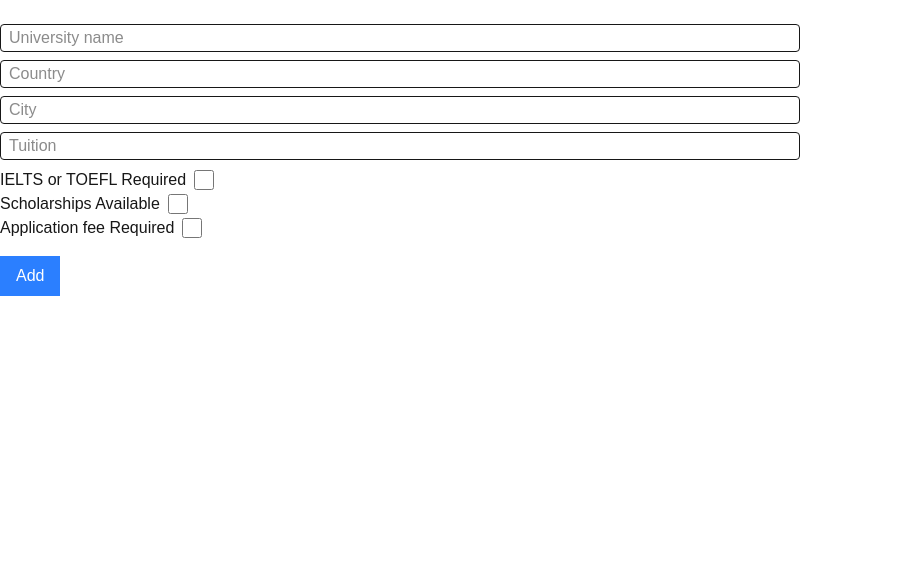
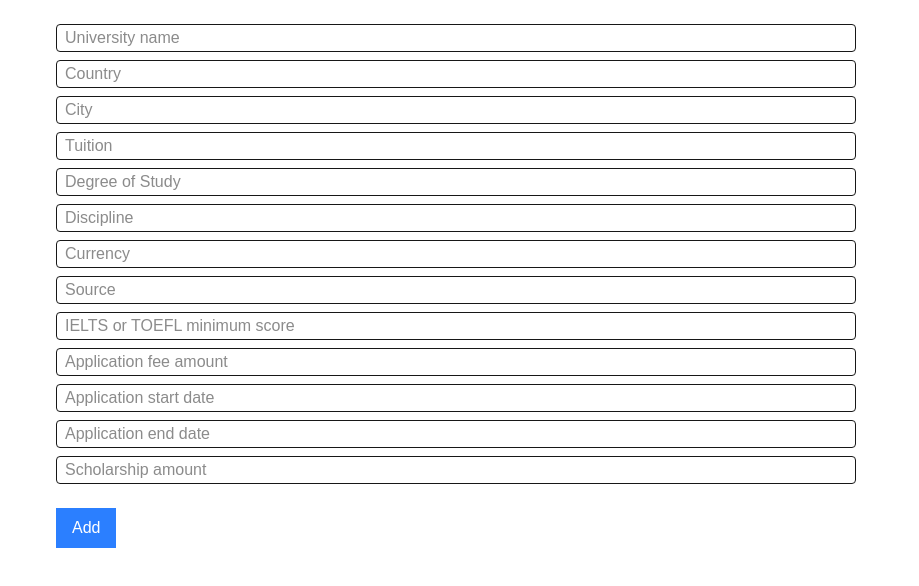
Before and after one commit to chunogreg/global-skill-passport, a Next.js app: page /admin in a window 1280 px wide. Shown: the top 586 px of the page, without its empty margins (0-919 px from the left). Built offline with nearby package versions, Linux system fonts and the light colour scheme.

Commit message:
Changed applicationfee, scholarships and ielts from boolean to real numbers and reprogrammed calculateScore() and getMessage()

```diff
--- a/src/app/admin/page.tsx
+++ b/src/app/admin/page.tsx
@@ -1,8 +1,19 @@
 "use client";
 
+//import { useState } from "react";
+
 const AdminPage = () => {
-  const handleSubmit = async (e: any) => {
+  // const [text, setText] = useState("");
+
+  interface myEvent {
+    //currentTarget: HTMLFormElement;
+    target: HTMLFormElement;
+    preventDefault: () => void;
+  }
+
+  const handleSubmit = async (e: myEvent) => {
     e.preventDefault();
+
     const formData = new FormData(e.target);
 
     const body = {
@@ -11,8 +22,17 @@ const AdminPage = () => {
       city: formData.get("city"),
       degree: formData.get("degree"),
       tuition: formData.get("tuition"),
-      ielts_required: formData.get("ielts") === "on",
-      scholarships: formData.get("scholarships") === "on",
+      discipline: formData.get("discipline"),
+      currency: formData.get("currency"),
+      source: formData.get("source"),
+      ielts_min_score: formData.get("ielts_min_score"),
+      application_fee_amount: formData.get("application_fee_amount"),
+      application_start_date: formData.get("application_start_date"),
+      application_end_date: formData.get("application_end_date"),
+      scholarship_amount: formData.get("scholarship_amount"),
+
+      // ielts_required: formData.get("ielts") === "on",
+      // scholarships: formData.get("scholarships") === "on",
 
       // discipline: formData.get("discipline"),
 
@@ -32,48 +52,124 @@ const AdminPage = () => {
     // }
 
     //const data = await res.json();
+
+    // setText("");
+    e.target.reset();
   };
 
   return (
     <form onSubmit={handleSubmit} className="mt-6 space-x-4">
-      <div>
+      <div className="ml-14">
         <input
+          type="text"
           className="border p-2 w-200 h-7 mb-2 rounded"
           name="name"
+          // value={text}
+          // onChange={(e) => setText(e.target.value)}
           placeholder="University name"
         />
         <input
+          type="text"
           className="border p-2 w-200 h-7 mb-2 rounded"
           name="country"
+          // value={text}
+          // onChange={(e) => setText(e.target.value)}
           placeholder="Country"
         />
         <input
+          type="text"
           className="border p-2 w-200 h-7 mb-2  rounded"
           name="city"
+          // value={text}
+          // onChange={(e) => setText(e.target.value)}
           placeholder="City"
         />
         <input
+          type="text"
           className="border p-2 w-200 h-7 mb-2 rounded"
           name="tuition"
+          // value={text}
+          // onChange={(e) => setText(e.target.value)}
           placeholder="Tuition"
         />
-        <label className="flex items-center cursor-pointer  ">
-          IELTS or TOEFL Required
-          <input className="w-5 h-5 ml-2" type="checkbox" name="ielts" />
-        </label>
-        <label className="flex items-center cursor-pointer  ">
-          Scholarships Available
-          <input className="w-5 h-5 ml-2" type="checkbox" name="ielts" />
-        </label>
-        <label className="flex items-center cursor-pointer  ">
-          Application fee Required
-          <input
-            className="w-5 h-5 ml-2"
-            type="checkbox"
-            name="applicationFee"
-          />
-        </label>
-        <button type="submit" className="bg-blue-500 text-white mt-4 px-4 py-2">
+
+        <input
+          type="text"
+          className="border p-2 w-200 h-7 mb-2 rounded"
+          name="degree"
+          // value={text}
+          // onChange={(e) => setText(e.target.value)}
+          placeholder="Degree of Study"
+        />
+        <input
+          type="text"
+          className="border p-2 w-200 h-7 mb-2 rounded"
+          name="discipline"
+          // value={text}
+          // onChange={(e) => setText(e.target.value)}
+          placeholder="Discipline"
+        />
+        <input
+          type="text"
+          className="border p-2 w-200 h-7 mb-2 rounded"
+          name="currency"
+          // value={text}
+          // onChange={(e) => setText(e.target.value)}
+          placeholder="Currency"
+        />
+        <input
+          type="text"
+          className="border p-2 w-200 h-7 mb-2 rounded"
+          name="source"
+          // value={text}
+          // onChange={(e) => setText(e.target.value)}
+          placeholder="Source"
+        />
+        <input
+          type="text"
+          className="border p-2 w-200 h-7 mb-2 rounded"
+          name="ielts_min_score"
+          // value={text}
+          // onChange={(e) => setText(e.target.value)}
+          placeholder="IELTS or TOEFL minimum score"
+        />
+        <input
+          type="text"
+          className="border p-2 w-200 h-7 mb-2 rounded"
+          name="application_fee_amount"
+          // value={text}
+          // onChange={(e) => setText(e.target.value)}
+          placeholder="Application fee amount"
+        />
+        <input
+          type="text"
+          className="border p-2 w-200 h-7 mb-2 rounded"
+          name="application_start_date"
+          // value={text}
+          // onChange={(e) => setText(e.target.value)}
+          placeholder="Application start date"
+        />
+        <input
+          type="text"
+          className="border p-2 w-200 h-7 mb-2 rounded"
+          name="application_end_date"
+          // value={text}
+          // onChange={(e) => setText(e.target.value)}
+          placeholder="Application end date"
+        />
+        <input
+          type="text"
+          className="border p-2 w-200 h-7 mb-2 rounded"
+          name="scholarship_amount"
+          // value={text}
+          // onChange={(e) => setText(e.target.value)}
+          placeholder="Scholarship amount"
+        />
+        <br />
+        <button
+          type="submit"
+          className="bg-blue-500 text-white mt-4 px-4 py-2 active:scale-110 "
+        >
           Add
         </button>
       </div>
--- a/src/app/api/search/route.ts
+++ b/src/app/api/search/route.ts
@@ -4,6 +4,9 @@ import { supabase } from "@/lib/supabase";
 // }
 
 export async function POST(req: Request) {
+  // interface Err {
+  //   err: string;
+  // }
   try {
     const body = await req.json();
     console.log("BODY", body);
@@ -46,12 +49,10 @@ export async function POST(req: Request) {
 
     if (body.sort === "tuition_asc") {
       query = query.order("tuition", { ascending: true });
-    }
-
-    if (body.sort === "tuition_desc") {
+    } else if (body.sort === "tuition_desc") {
       query = query.order("tuition", { ascending: false });
     }
-
+    console.log("SORT VALUE:", body.sort);
     const { data, error } = await query;
 
     console.log("DATA: ", data);
@@ -63,10 +64,10 @@ export async function POST(req: Request) {
     }
 
     return Response.json({ data });
-  } catch (err: any) {
+  } catch (err: unknown) {
     console.error("FULL ERROR: ", err);
     return Response.json(
-      { error: err.message || "Something went wrong" },
+      { error: (err as Error).message || "Something went wrong" },
       { status: 400 },
     );
   }
--- a/src/app/types/search.ts
+++ b/src/app/types/search.ts
@@ -4,7 +4,7 @@ export interface SearchBody {
   degree: string | null;
 
   budget: number | null;
-  ielts: boolean | null;
-  applicationFee: boolean | null;
-  scholarships: boolean | null;
+  // ielts: boolean | null;
+  // applicationFee: boolean | null;
+  // scholarships: boolean | null;
 }
--- a/src/app/types/university.ts
+++ b/src/app/types/university.ts
@@ -8,8 +8,11 @@ export interface University {
   discipline: string;
   tuition: number;
   ielts_required: boolean;
+  ielts_min_score: number;
   applicationFee: boolean;
+  application_fee_amount: number;
   scholarships: boolean;
+  scholarship_amount: number;
   application_start_date?: string;
   application_end_date: string;
   url: string;
@@ -18,4 +21,5 @@ export interface University {
   ielts: boolean;
   application_fee: boolean;
   body: object;
+  explanation: Array<string>;
 }
```
Also changed, not shown: src/app/search/page.tsx (+89 -52 lines), src/app/api/admin/add-university/route.ts (renamed from src/app/api/search/admin/add-university/route.ts).
